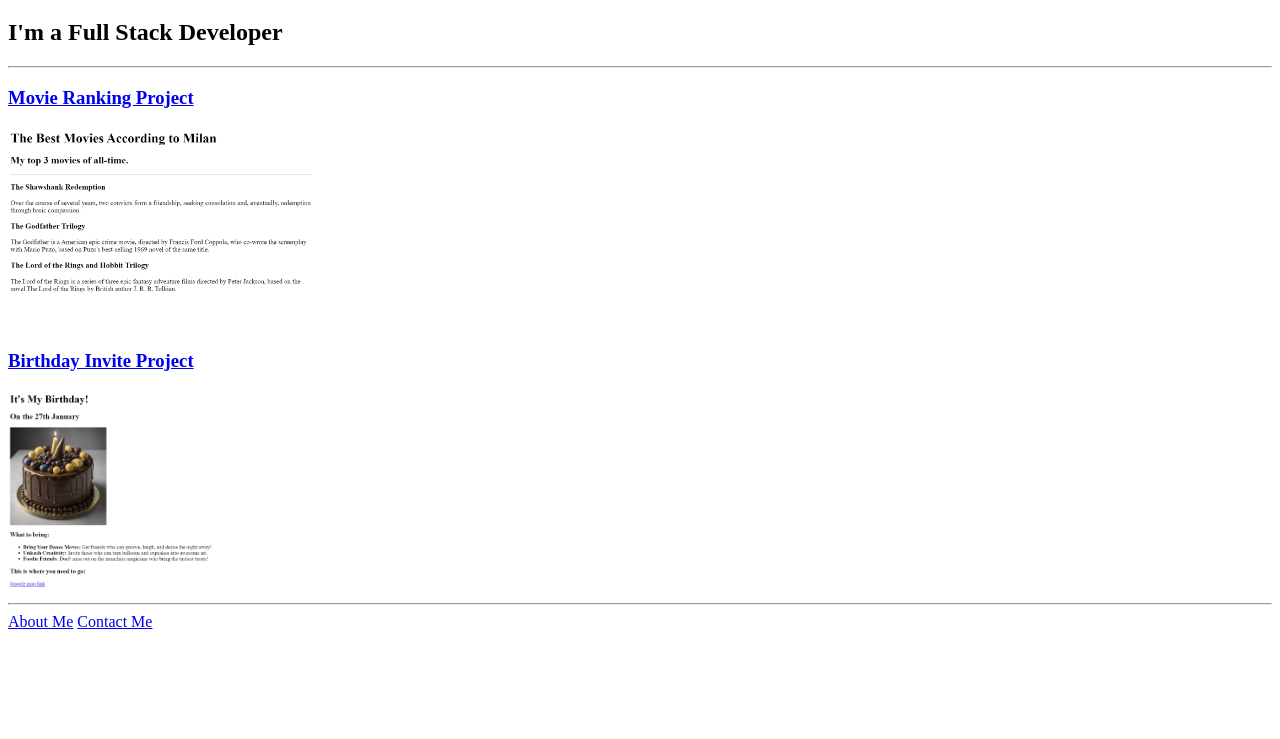
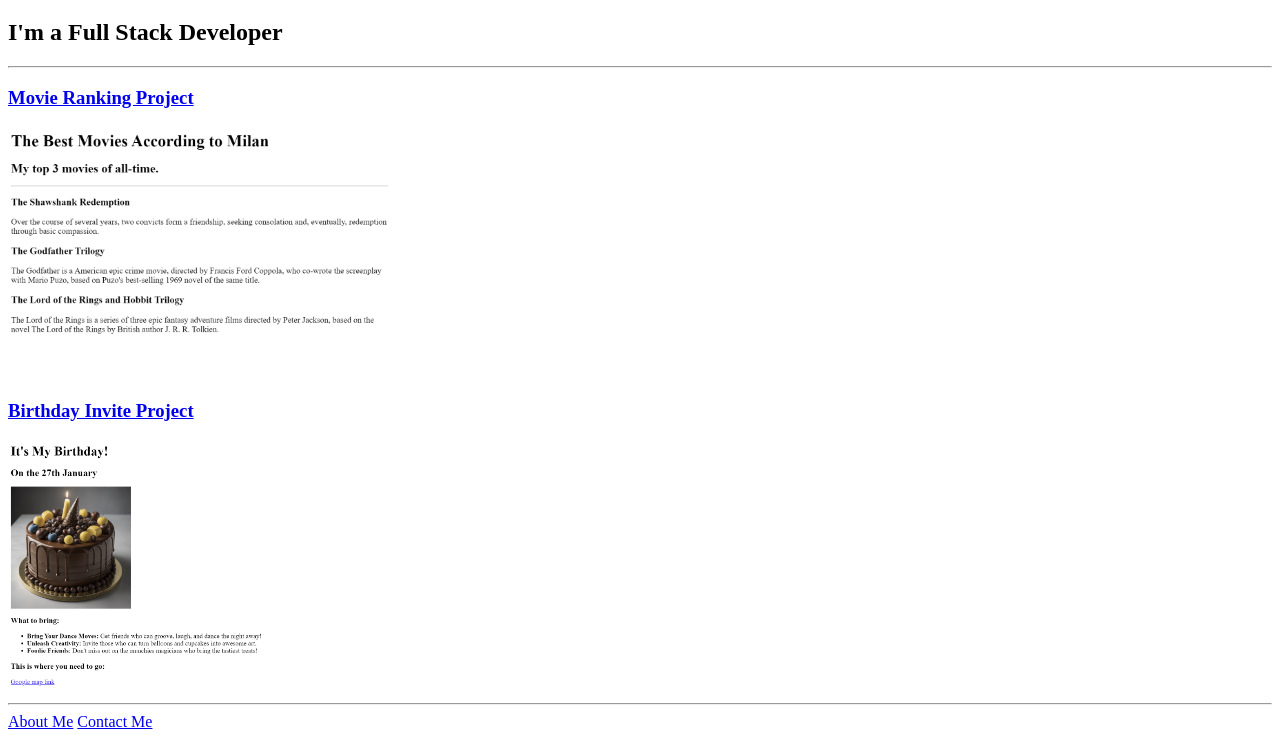
Before and after one commit to carevicm/HTML-Portfolio, a plain HTML site: page index.html in a window 1280 px wide. Shown: the part 61-800 px from the top of the page. Drawn offline with Linux system fonts and the light colour scheme.

Commit message:
index.html

```diff
--- a/index.html
+++ b/index.html
@@ -11,10 +11,10 @@
     <h2>I'm a Full Stack Developer</h2>
     <hr>
 <h3><a href="./public/movie-ranking.html">Movie Ranking Project</a></h3>
-  <img src="./assets/images/movie-ranking.png" height="200"/>
+  <img src="./assets/images/movie-ranking.png" height="250"/>
 
   <h3><a href="./public/birthday-invite.html">Birthday Invite Project</a></h3>
-  <img src="./assets/images/birthday-invite.png" height="200"/>
+  <img src="./assets/images/birthday-invite.png" height="250"/>
   <hr>
   <a href="./public/about.html">About Me</a>
   <a href="./public/contact.html">Contact Me</a>
```
